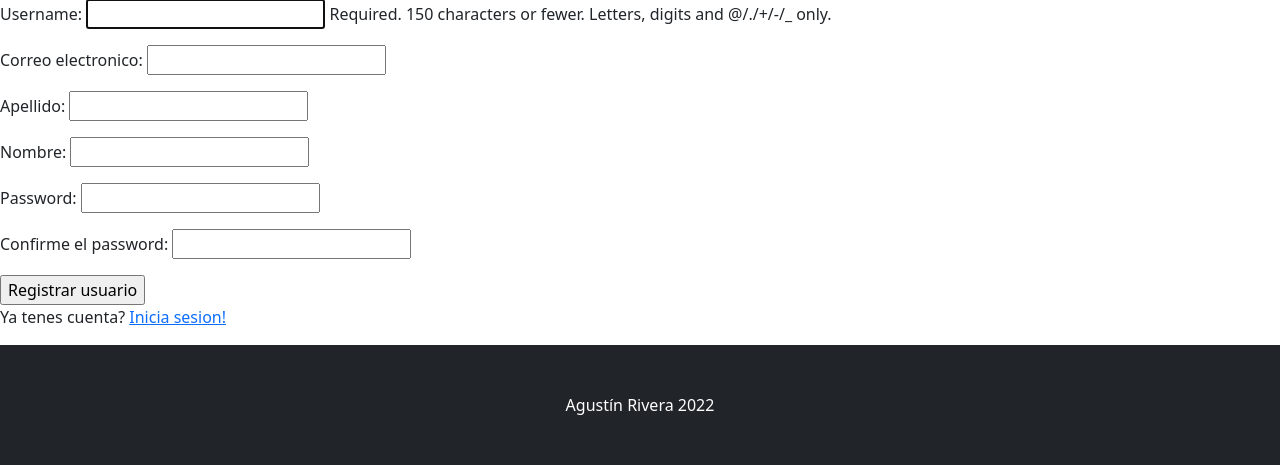
After one commit to agusriv/My_proyect, a Django app: page /register/ in a window 1280 px wide. The commit adds this page. Shown: the part 489-954 px from the top of the page. Run offline with Django 4.2, Linux system fonts and the light colour scheme; grey boxes labelled with a size stand in for pictures from a placeholder-image service; some libraries are stand-ins or nearby versions.

Commit message:
se agrego el inicio de sesion

```diff
--- a/PrimerEntregaMVT/myapp/forms.py
+++ b/PrimerEntregaMVT/myapp/forms.py
@@ -1,4 +1,6 @@
 from django import forms
+from django.contrib.auth.forms import UserCreationForm
+from django.contrib.auth.models import User
 
 class RegisterFormulario(forms.Form):
 
@@ -12,3 +14,30 @@ class RegisterPersona(forms.Form):
     apellido = forms.CharField()
     email = forms.EmailField()
     profesion = forms.CharField()
+
+class UserRegisterForm(UserCreationForm):
+    last_name = forms.CharField(label="Apellido")
+    first_name = forms.CharField(label="Nombre")
+    email = forms.EmailField(label="Correo electronico")
+    password1 = forms.CharField(label="Password", widget=forms.PasswordInput)
+    password2 = forms.CharField(label="Confirme el password", widget=forms.PasswordInput)
+
+    class Meta:
+        model = User
+        fields = ["username", "email", "last_name", "first_name", "password1", "password2"]
+
+
+class UserEditForm(UserCreationForm):
+    last_name = forms.CharField(label="Apellido")
+    first_name = forms.CharField(label="Nombre")
+    email = forms.EmailField(label="Correo electronico")
+    password1 = forms.CharField(label="Password", widget=forms.PasswordInput, required=False)
+    password2 = forms.CharField(label="Confirme el password", widget=forms.PasswordInput, required=False)
+
+    class Meta:
+        model = User
+        fields = ["email", "last_name", "first_name"]
+
+        # ? La siguiente linea elimina cualquier mensaje de ayuda en los campos
+        # ?help_texts = { k: "" for k in fields }
+        help_texts = { "email": "Indica un correo electronico que uses habitualmente", "first_name": "", "last_name": "", "password1": ""}
--- a/PrimerEntregaMVT/myapp/templates/myapp/base.html
+++ b/PrimerEntregaMVT/myapp/templates/myapp/base.html
@@ -24,9 +24,18 @@
                     <ul class="navbar-nav ms-auto mb-2 mb-lg-0">
                         <li class="nav-item"><a class="nav-link" href="{% url 'web-inicio' %}">Inicio</a></li>
                         <li class="nav-item"><a class="nav-link" href="{% url 'web-about' %}">About</a></li>
-                        <li class="nav-item"><a class="nav-link" href="{% url 'web-register' %}">Register</a></li>
-                        <li class="nav-item"><a class="nav-link" href="{% url 'web-listado-trabajadores' %}">Integrantes</a></li>
                     </ul>
+
+                    {% if request.user.is_authenticated %}
+                    <a class="btn btn-primary" href="{% url 'auth-logout' %}">Logout</a>
+                    <p class="small text-muted mb-4 mb-lg-0">Hola {{request.user.username}}!</p>
+                    <img src="{{imagen_url}}" style="max-width: 55px;">
+                   {% else %}
+                    <a class="btn btn-primary" href="{% url 'auth-login' %}">Login</a>
+                    <p class="small text-muted mb-4 mb-lg-0">Hola Visitante</p>
+
+                   {% endif %}
+
                 </div>
             </div>
         </nav>
--- /dev/null
+++ b/PrimerEntregaMVT/myapp/templates/myapp/logout.html
@@ -0,0 +1,6 @@
+{% extends 'myapp/base.html' %}
+
+
+{% block contenido %}
+    <p>Tu sesion se ha cerrado</p>
+{% endblock %}
--- /dev/null
+++ b/PrimerEntregaMVT/myapp/templates/myapp/register.html
@@ -0,0 +1,18 @@
+{% extends 'myapp/base.html' %}
+
+{% block contenido %}
+
+{% if errors %}
+    <p style="color: red">Errores en el registro de usuario: {{errors}}</p>
+{% endif %}
+
+<form method="post">
+    {% csrf_token %}
+    {{ form.as_p }}
+
+    <input type="submit" value="Registrar usuario">
+</form>
+
+<p> Ya tenes cuenta? <a href="{% url 'auth-login'%}">Inicia sesion!</a> </p>
+
+{% endblock %}
--- a/PrimerEntregaMVT/myapp/urls.py
+++ b/PrimerEntregaMVT/myapp/urls.py
@@ -1,12 +1,17 @@
 from django.urls import path
 from myapp.views import *
+from django.contrib.auth.views import LogoutView
 
 urlpatterns = [
     path("", inicio, name= "web-inicio"),
     path("about", about, name= "web-about"),
-    path("register/", register , name= "web-register"),
+
     path("crear/trabajador/", persona_formulario , name= "web-register-trabajador"),
     path("listado/trabajadores/", listadoTrabajadores, name= "web-listado-trabajadores"),
     path("buscar/personas/", buscar_personas, name= "myweb-buscar-personas"),
-    path("buscar/personas/resultados/", resultado_busqueda_personas, name= "myweb-buscar-personas-resultados")
+    path("buscar/personas/resultados/", resultado_busqueda_personas, name= "myweb-buscar-personas-resultados"),
+
+    path("login/", iniciar_sesion, name="auth-login"),
+    path("register/", registrar_usuario, name="auth-register"),
+    path("logout/", LogoutView.as_view(), name="auth-logout"),
 ]
--- a/PrimerEntregaMVT/myapp/views.py
+++ b/PrimerEntregaMVT/myapp/views.py
@@ -1,11 +1,17 @@
-from django.shortcuts import render
+from django.shortcuts import render, redirect
 from django.http import HttpResponse
-from myapp.forms import RegisterFormulario, RegisterPersona
+from myapp.forms import RegisterFormulario, RegisterPersona, UserRegisterForm, UserEditForm
 from myapp.models import Register, Persona, IntegrantesEmpresa
 from django.template import loader
 
+# Login
+from django.contrib.auth.forms import AuthenticationForm, UserCreationForm
+from django.contrib.auth import login, authenticate
+from django.contrib.auth.mixins import LoginRequiredMixin
+from django.contrib.auth.decorators import login_required
 # Create your views here.
 
+@login_required
 def inicio(request):
     return render(request, "myapp/inicio.html")
 
@@ -71,3 +77,40 @@ def resultado_busqueda_personas(request):
 
     personas = Persona.objects.filter(nombre__icontains=nombre_persona)
     return render(request, "myapp/resultado_busquedas_personas.html", {"personas": personas})
+
+def iniciar_sesion(request):
+
+    errors = ""
+
+    if request.method == "POST":
+        formulario = AuthenticationForm(request, data=request.POST)
+
+        if formulario.is_valid():
+            data = formulario.cleaned_data
+
+            user = authenticate(username=data["username"], password=data["password"])
+
+            if user is not None:
+                login(request, user)
+                return redirect("web-inicio")
+            else:
+                return render(request, "myapp/login.html", {"form": formulario, "errors": "Credenciales invalidas"})
+        else:
+            return render(request, "myapp/login.html", {"form": formulario, "errors": formulario.errors})
+    formulario = AuthenticationForm()
+    return render(request, "myapp/login.html", {"form": formulario, "errors": errors})
+
+def registrar_usuario(request):
+
+    if request.method == "POST":
+        formulario = UserRegisterForm(request.POST)
+
+        if formulario.is_valid():
+
+            formulario.save()
+            return redirect("web-inicio")
+        else:
+            return render(request, "myapp/register.html", { "form": formulario, "errors": formulario.errors})
+
+    formulario  = UserRegisterForm()
+    return render(request, "myapp/register.html", { "form": formulario})
--- a/PrimerEntregaMVT/myproject/settings.py
+++ b/PrimerEntregaMVT/myproject/settings.py
@@ -122,3 +122,6 @@ STATIC_URL = 'static/'
 # https://docs.djangoproject.com/en/4.1/ref/settings/#default-auto-field
 
 DEFAULT_AUTO_FIELD = 'django.db.models.BigAutoField'
+
+# URL para el LOGIN
+LOGIN_URL  = "/login/"
--- a/PrimerEntregaMVT/myproject/urls.py
+++ b/PrimerEntregaMVT/myproject/urls.py
@@ -15,8 +15,10 @@ Including another URLconf
 """
 from django.contrib import admin
 from django.urls import path, include
+import myproject.settings as settings
+from django.conf.urls.static import static
 
 urlpatterns = [
     path('admin/', admin.site.urls),
-    path("myweb/", include("myapp.urls")),
+    path("", include("myapp.urls")),
 ]
```
Also changed, not shown: PrimerEntregaMVT/myapp/templates/myapp/login.html (added, +18 -0 lines).
